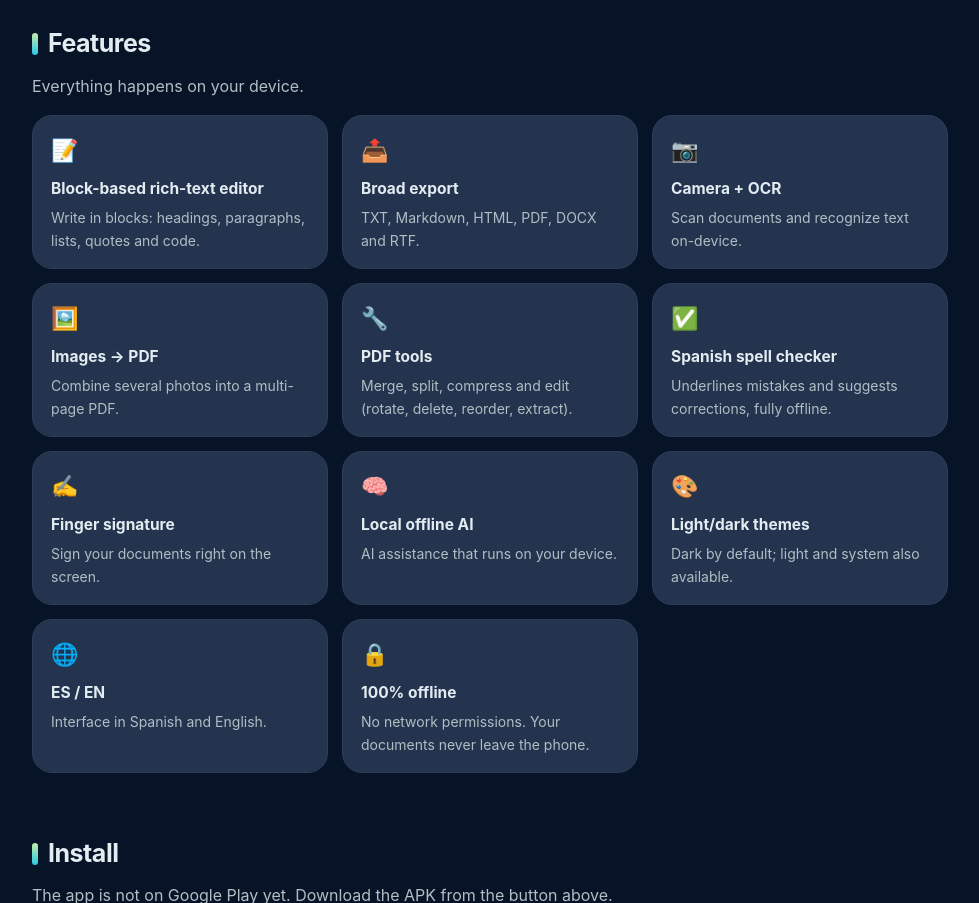
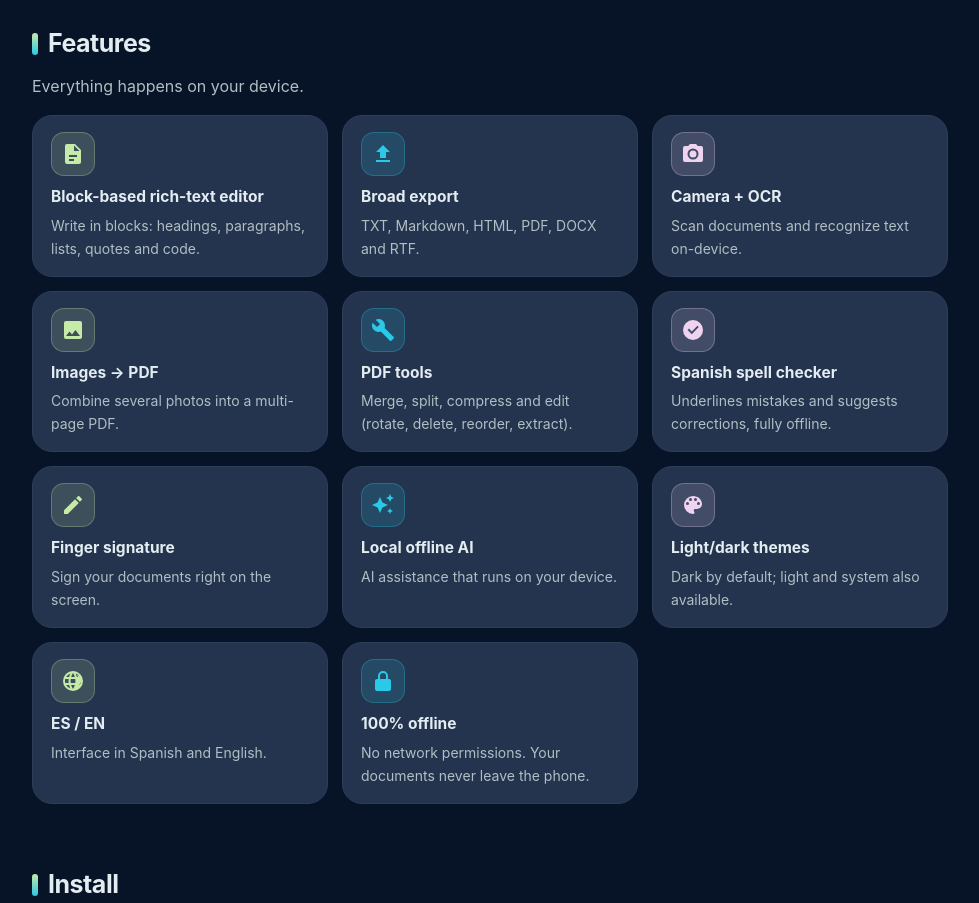
Before and after one commit to aurenox-global/suitdoc, a plain HTML site: page index.html in a window 1280 px wide. Shown: the part 640-1543 px from the top of the page, without its empty margins (150-1129 px from the left). Drawn offline with Linux system fonts and the light colour scheme.

Commit message:
Web: iconos SVG modernos en las tarjetas de funciones (estilo app)

```diff
--- a/index.html
+++ b/index.html
@@ -150,7 +150,16 @@
     background: var(--card); border: 1px solid var(--border); border-radius: var(--radius);
     padding: 16px 18px;
   }
-  .card .ico { font-size: 22px; }
+  .card .ico {
+    width: 44px; height: 44px; border-radius: 13px;
+    display: inline-flex; align-items: center; justify-content: center;
+    background: color-mix(in srgb, currentColor 15%, transparent);
+    border: 1px solid color-mix(in srgb, currentColor 28%, transparent);
+  }
+  .card .ico svg { width: 24px; height: 24px; display: block; fill: currentColor; }
+  .grid .card:nth-child(3n+1) .ico { color: var(--accent-lime); }
+  .grid .card:nth-child(3n+2) .ico { color: var(--accent-cyan); }
+  .grid .card:nth-child(3n) .ico { color: var(--accent-pink); }
   .card h3 { margin: 8px 0 4px; font-size: 15.5px; }
   .card p { margin: 0; color: var(--text-muted); font-size: 14px; }
 
@@ -237,17 +246,17 @@
       <h2><span data-lang="es">Funciones</span><span data-lang="en">Features</span></h2>
       <p class="lead"><span data-lang="es">Todo ocurre en tu dispositivo.</span><span data-lang="en">Everything happens on your device.</span></p>
       <div class="grid">
-        <div class="card"><div class="ico">📝</div><h3><span data-lang="es">Editor rich-text por bloques</span><span data-lang="en">Block-based rich-text editor</span></h3><p><span data-lang="es">Escribe en bloques: títulos, párrafos, listas, citas y código.</span><span data-lang="en">Write in blocks: headings, paragraphs, lists, quotes and code.</span></p></div>
-        <div class="card"><div class="ico">📤</div><h3><span data-lang="es">Exportación amplia</span><span data-lang="en">Broad export</span></h3><p><span data-lang="es">TXT, Markdown, HTML, PDF, DOCX y RTF.</span><span data-lang="en">TXT, Markdown, HTML, PDF, DOCX and RTF.</span></p></div>
-        <div class="card"><div class="ico">📷</div><h3><span data-lang="es">Cámara + OCR</span><span data-lang="en">Camera + OCR</span></h3><p><span data-lang="es">Escanea documentos y reconoce el texto en el dispositivo.</span><span data-lang="en">Scan documents and recognize text on-device.</span></p></div>
-        <div class="card"><div class="ico">🖼️</div><h3><span data-lang="es">Imágenes → PDF</span><span data-lang="en">Images → PDF</span></h3><p><span data-lang="es">Combina varias fotos en un PDF de varias páginas.</span><span data-lang="en">Combine several photos into a multi-page PDF.</span></p></div>
-        <div class="card"><div class="ico">🔧</div><h3><span data-lang="es">Herramientas PDF</span><span data-lang="en">PDF tools</span></h3><p><span data-lang="es">Unir, dividir, comprimir y editar (rotar, eliminar, reordenar, extraer).</span><span data-lang="en">Merge, split, compress and edit (rotate, delete, reorder, extract).</span></p></div>
-        <div class="card"><div class="ico">✅</div><h3><span data-lang="es">Corrector ortográfico ES</span><span data-lang="en">Spanish spell checker</span></h3><p><span data-lang="es">Subraya los errores y sugiere correcciones, todo offline.</span><span data-lang="en">Underlines mistakes and suggests corrections, fully offline.</span></p></div>
-        <div class="card"><div class="ico">✍️</div><h3><span data-lang="es">Firma con el dedo</span><span data-lang="en">Finger signature</span></h3><p><span data-lang="es">Firma tus documentos directamente en la pantalla.</span><span data-lang="en">Sign your documents right on the screen.</span></p></div>
-        <div class="card"><div class="ico">🧠</div><h3><span data-lang="es">IA local offline</span><span data-lang="en">Local offline AI</span></h3><p><span data-lang="es">Asistencia de IA que se ejecuta en tu dispositivo.</span><span data-lang="en">AI assistance that runs on your device.</span></p></div>
-        <div class="card"><div class="ico">🎨</div><h3><span data-lang="es">Temas claro/oscuro</span><span data-lang="en">Light/dark themes</span></h3><p><span data-lang="es">Oscuro por defecto; claro y sistema también disponibles.</span><span data-lang="en">Dark by default; light and system also available.</span></p></div>
-        <div class="card"><div class="ico">🌐</div><h3><span data-lang="es">ES / EN</span><span data-lang="en">ES / EN</span></h3><p><span data-lang="es">Interfaz en español e inglés.</span><span data-lang="en">Interface in Spanish and English.</span></p></div>
-        <div class="card"><div class="ico">🔒</div><h3><span data-lang="es">100% offline</span><span data-lang="en">100% offline</span></h3><p><span data-lang="es">Sin permisos de red. Tus documentos nunca salen del teléfono.</span><span data-lang="en">No network permissions. Your documents never leave the phone.</span></p></div>
+        <div class="card"><div class="ico"><svg viewBox="0 0 24 24" aria-hidden="true"><path d="M14 2H6a2 2 0 0 0-2 2v16a2 2 0 0 0 2 2h12a2 2 0 0 0 2-2V8l-6-6zm-1 7V3.5L18.5 9H13zM8 13h8v2H8v-2zm0 4h5v2H8v-2z"/></svg></div><h3><span data-lang="es">Editor rich-text por bloques</span><span data-lang="en">Block-based rich-text editor</span></h3><p><span data-lang="es">Escribe en bloques: títulos, párrafos, listas, citas y código.</span><span data-lang="en">Write in blocks: headings, paragraphs, lists, quotes and code.</span></p></div>
+        <div class="card"><div class="ico"><svg viewBox="0 0 24 24" aria-hidden="true"><path d="M9 16h6v-6h4l-7-7-7 7h4v6zm-4 2h14v2H5v-2z"/></svg></div><h3><span data-lang="es">Exportación amplia</span><span data-lang="en">Broad export</span></h3><p><span data-lang="es">TXT, Markdown, HTML, PDF, DOCX y RTF.</span><span data-lang="en">TXT, Markdown, HTML, PDF, DOCX and RTF.</span></p></div>
+        <div class="card"><div class="ico"><svg viewBox="0 0 24 24" aria-hidden="true"><path d="M9 2 7.2 4H4a2 2 0 0 0-2 2v12a2 2 0 0 0 2 2h16a2 2 0 0 0 2-2V6a2 2 0 0 0-2-2h-3.2L15 2H9zm3 15.5A5.5 5.5 0 1 1 12 6.5a5.5 5.5 0 0 1 0 11zm0-2A3.5 3.5 0 1 0 12 8.5a3.5 3.5 0 0 0 0 7z"/></svg></div><h3><span data-lang="es">Cámara + OCR</span><span data-lang="en">Camera + OCR</span></h3><p><span data-lang="es">Escanea documentos y reconoce el texto en el dispositivo.</span><span data-lang="en">Scan documents and recognize text on-device.</span></p></div>
+        <div class="card"><div class="ico"><svg viewBox="0 0 24 24" aria-hidden="true"><path d="M21 19V5a2 2 0 0 0-2-2H5a2 2 0 0 0-2 2v14a2 2 0 0 0 2 2h14a2 2 0 0 0 2-2zM8.5 13.5l2.5 3 3.5-4.5 4.5 6H5l3.5-4.5z"/></svg></div><h3><span data-lang="es">Imágenes → PDF</span><span data-lang="en">Images → PDF</span></h3><p><span data-lang="es">Combina varias fotos en un PDF de varias páginas.</span><span data-lang="en">Combine several photos into a multi-page PDF.</span></p></div>
+        <div class="card"><div class="ico"><svg viewBox="0 0 24 24" aria-hidden="true"><path d="M22.7 19l-9.1-9.1c.9-2.3.4-5-1.5-6.9-2-2-5-2.4-7.4-1.3L9 6 6 9 1.6 4.7C.4 7.1.9 10.1 2.9 12.1c1.9 1.9 4.6 2.4 6.9 1.5l9.1 9.1c.4.4 1 .4 1.4 0l2.3-2.3c.5-.4.5-1.1.1-1.4z"/></svg></div><h3><span data-lang="es">Herramientas PDF</span><span data-lang="en">PDF tools</span></h3><p><span data-lang="es">Unir, dividir, comprimir y editar (rotar, eliminar, reordenar, extraer).</span><span data-lang="en">Merge, split, compress and edit (rotate, delete, reorder, extract).</span></p></div>
+        <div class="card"><div class="ico"><svg viewBox="0 0 24 24" aria-hidden="true"><path d="M12 2a10 10 0 1 0 0 20 10 10 0 0 0 0-20zm-1.2 14.2L6.6 12l1.4-1.4 2.8 2.8 5.6-5.6L17.8 9l-7 7.2z"/></svg></div><h3><span data-lang="es">Corrector ortográfico ES</span><span data-lang="en">Spanish spell checker</span></h3><p><span data-lang="es">Subraya los errores y sugiere correcciones, todo offline.</span><span data-lang="en">Underlines mistakes and suggests corrections, fully offline.</span></p></div>
+        <div class="card"><div class="ico"><svg viewBox="0 0 24 24" aria-hidden="true"><path d="M3 17.25V21h3.75L17.81 9.94l-3.75-3.75L3 17.25zM20.71 7.04a1 1 0 0 0 0-1.41l-2.34-2.34a1 1 0 0 0-1.41 0l-1.83 1.83 3.75 3.75 1.83-1.83z"/></svg></div><h3><span data-lang="es">Firma con el dedo</span><span data-lang="en">Finger signature</span></h3><p><span data-lang="es">Firma tus documentos directamente en la pantalla.</span><span data-lang="en">Sign your documents right on the screen.</span></p></div>
+        <div class="card"><div class="ico"><svg viewBox="0 0 24 24" aria-hidden="true"><path d="M19 9l1.25-2.75L23 5l-2.75-1.25L19 1l-1.25 2.75L15 5l2.75 1.25L19 9zm-7.5.5L9 4 6.5 9.5 1 12l5.5 2.5L9 20l2.5-5.5L17 12l-5.5-2.5zM19 15l-.9 2.1L16 18l2.1.9L19 21l.9-2.1L22 18l-2.1-.9z"/></svg></div><h3><span data-lang="es">IA local offline</span><span data-lang="en">Local offline AI</span></h3><p><span data-lang="es">Asistencia de IA que se ejecuta en tu dispositivo.</span><span data-lang="en">AI assistance that runs on your device.</span></p></div>
+        <div class="card"><div class="ico"><svg viewBox="0 0 24 24" aria-hidden="true"><path d="M12 3a9 9 0 0 0 0 18c.83 0 1.5-.67 1.5-1.5 0-.39-.15-.74-.39-1.01-.23-.26-.38-.61-.38-.99 0-.83.67-1.5 1.5-1.5H16a5 5 0 0 0 5-5c0-4.42-4.03-8-9-8zm-5.5 9a1.5 1.5 0 1 1 0-3 1.5 1.5 0 0 1 0 3zm3-4a1.5 1.5 0 1 1 0-3 1.5 1.5 0 0 1 0 3zm5 0a1.5 1.5 0 1 1 0-3 1.5 1.5 0 0 1 0 3zm3 4a1.5 1.5 0 1 1 0-3 1.5 1.5 0 0 1 0 3z"/></svg></div><h3><span data-lang="es">Temas claro/oscuro</span><span data-lang="en">Light/dark themes</span></h3><p><span data-lang="es">Oscuro por defecto; claro y sistema también disponibles.</span><span data-lang="en">Dark by default; light and system also available.</span></p></div>
+        <div class="card"><div class="ico"><svg viewBox="0 0 24 24" aria-hidden="true"><path d="M12 2a10 10 0 1 0 0 20 10 10 0 0 0 0-20zm6.9 6h-2.95a15.6 15.6 0 0 0-1.36-3.56A8 8 0 0 1 18.9 8zM12 4c.83 1.2 1.48 2.53 1.86 4h-3.72C10.52 6.53 11.17 5.2 12 4zM4.26 14A7.9 7.9 0 0 1 4 12c0-.69.1-1.36.26-2h3.38a17.7 17.7 0 0 0 0 4H4.26zm.84 2h2.95c.32 1.25.76 2.45 1.36 3.56A8 8 0 0 1 5.1 16zm2.95-8H5.1a8 8 0 0 1 4.31-3.56A15.6 15.6 0 0 0 8.05 8zM12 20c-.83-1.2-1.48-2.53-1.86-4h3.72c-.38 1.47-1.03 2.8-1.86 4zm2.28-6H9.72a15.7 15.7 0 0 1 0-4h4.56a15.7 15.7 0 0 1 0 4zM16.95 8c-.32-1.25-.76-2.45-1.36-3.56A8 8 0 0 1 18.9 8h-1.95zm1.41 8a15.6 15.6 0 0 0 1.36-3.56A8 8 0 0 1 18.9 16h-2.95z"/></svg></div><h3><span data-lang="es">ES / EN</span><span data-lang="en">ES / EN</span></h3><p><span data-lang="es">Interfaz en español e inglés.</span><span data-lang="en">Interface in Spanish and English.</span></p></div>
+        <div class="card"><div class="ico"><svg viewBox="0 0 24 24" aria-hidden="true"><path d="M12 2a5 5 0 0 0-5 5v3H6a2 2 0 0 0-2 2v8a2 2 0 0 0 2 2h12a2 2 0 0 0 2-2v-8a2 2 0 0 0-2-2h-1V7a5 5 0 0 0-5-5zm-3 8V7a3 3 0 0 1 6 0v3H9z"/></svg></div><h3><span data-lang="es">100% offline</span><span data-lang="en">100% offline</span></h3><p><span data-lang="es">Sin permisos de red. Tus documentos nunca salen del teléfono.</span><span data-lang="en">No network permissions. Your documents never leave the phone.</span></p></div>
       </div>
     </section>
 
```
